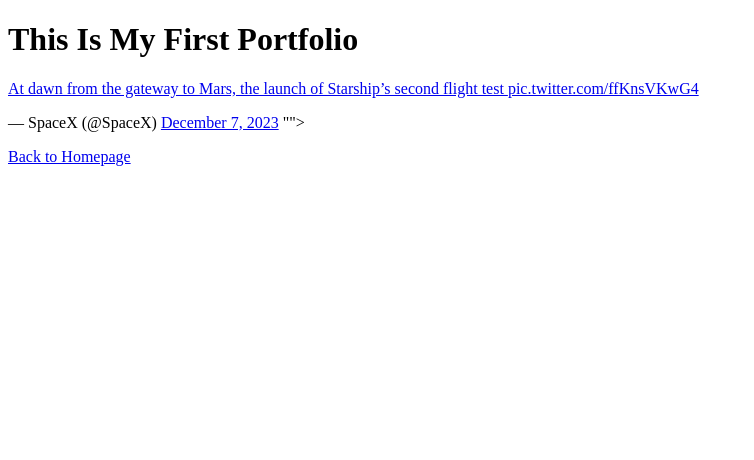
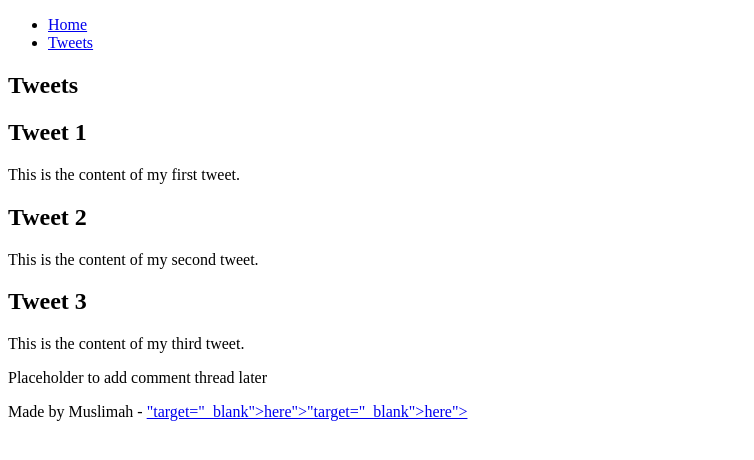
Before and after one commit to Smalleemah/My_First_Portfolio, a plain HTML site: page tweets.html in a window 1280 px wide. Shown: the whole page, without its empty margins (0-754 px from the left). Drawn offline with Linux system fonts and the light colour scheme.

Commit message:
Restructured HTML files with header, main and footer

```diff
--- a/tweets.html
+++ b/tweets.html
@@ -8,16 +8,32 @@
 </head>
 
 <body>
-    <h1>This Is My First Portfolio</h1>
-    <a href=blockquote class="twitter-tweet">
-        <p lang="en" dir="ltr">At dawn from the gateway to Mars, the launch of Starship’s second flight test
-            <a href="https://t.co/ffKnsVKwG4">pic.twitter.com/ffKnsVKwG4</a>
-        </p>&mdash; SpaceX (@SpaceX) <a
-            href="https://twitter.com/SpaceX/status/1732824684683784516?ref_src=twsrc%5Etfw">December 7, 2023</a>
-        </blockquote>
-        <script async src="https://platform.twitter.com/widgets.js" charset="utf-8"></script>"">
-    </a>
-    <p><a href="index.html">Back to Homepage</a></p>
+    <header>
+        <ul>
+            <li><a href="index.html">Home</a></li>
+            <li><a href="tweets.html">Tweets</a></li>
+        </ul>
+    </header>
+    <main>
+        <article>
+            <h1>Tweets</h1>
+            <h2>Tweet 1</h2>
+            <p>This is the content of my first tweet.</p>
+            <h2>Tweet 2</h2>
+            <p>This is the content of my second tweet.</p>
+            <h2>Tweet 3</h2>
+            <p>This is the content of my third tweet.</p>
+        </article>
+        <aside>
+            <p>Placeholder to add comment thread later</p>
+        </aside>
+
+    </main>
+    <footer>
+        <p>Made by Muslimah - <a
+                href="https://help.instagram.com/372819389498306/?helpref=uf_share">"target="_blank">here">"target="_blank">here"></a>
+        </p>
+    </footer>
 </body>
 
 </html>
```
